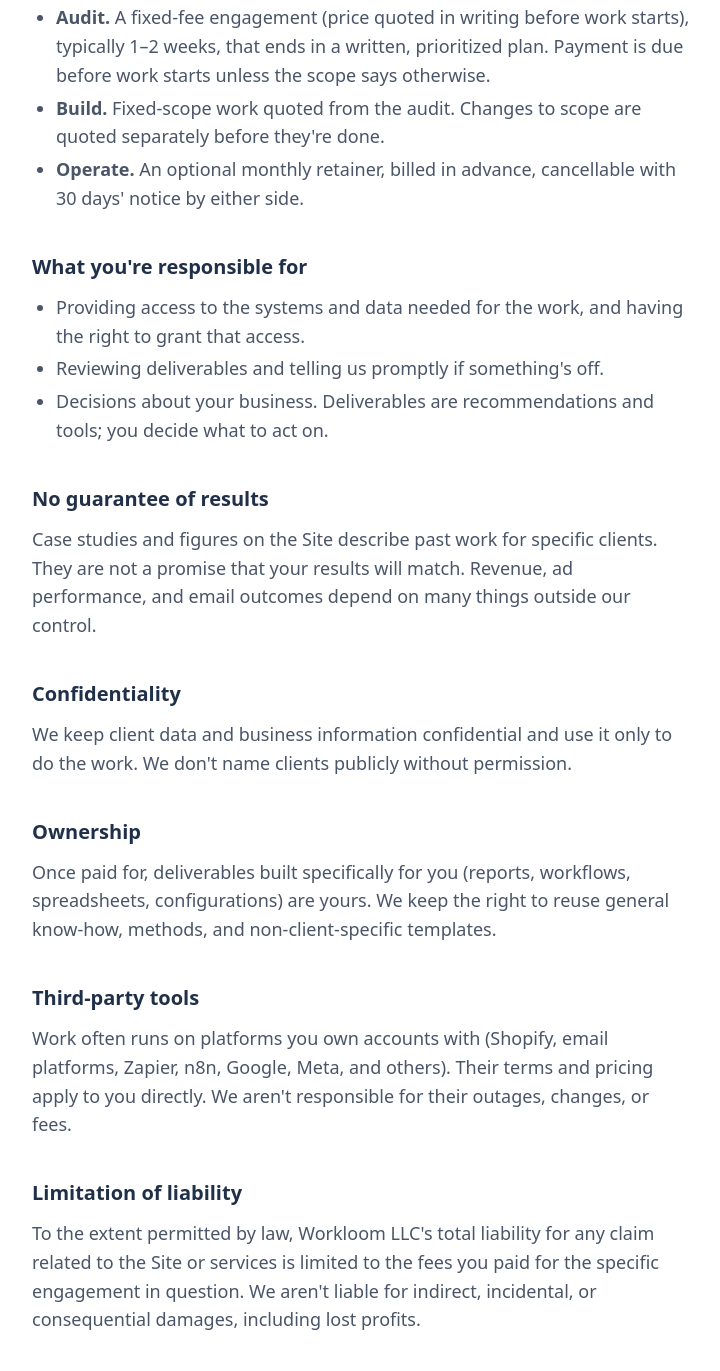
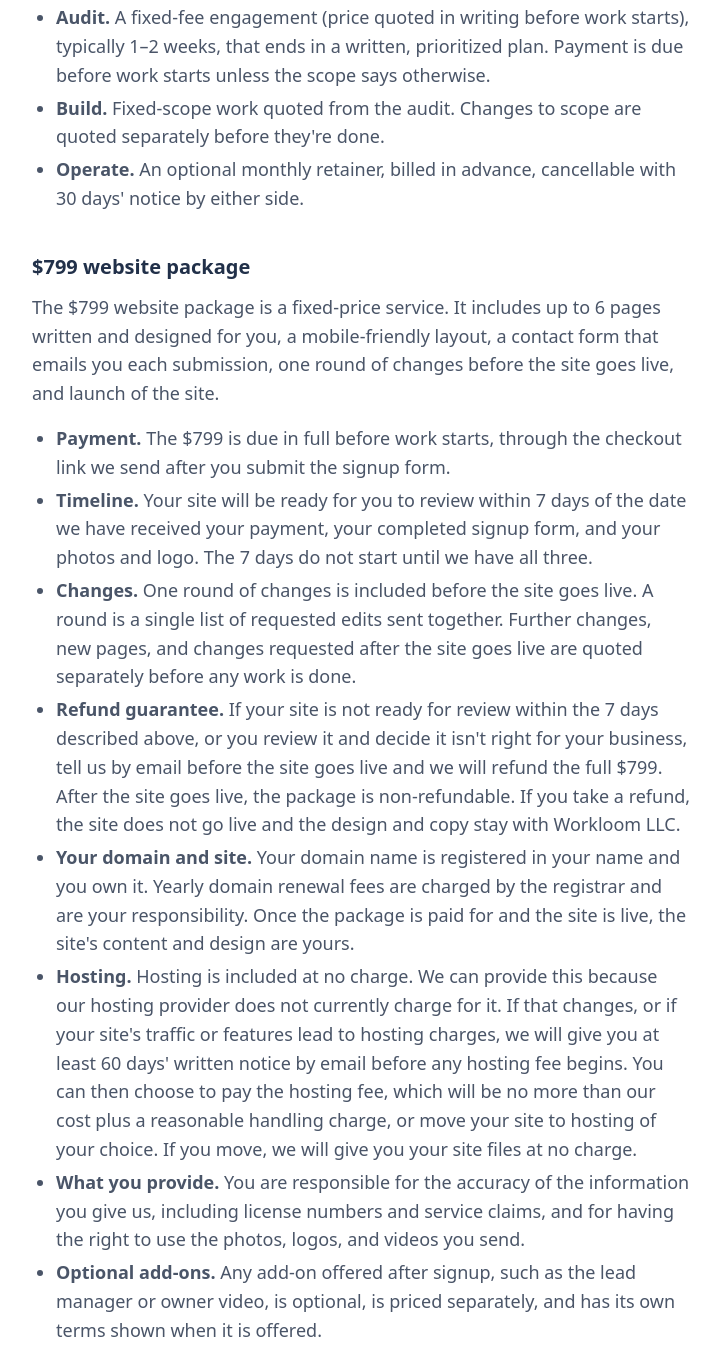
Before and after one commit to Number11/workloom-site, an Astro site: page /terms in a window 1280 px wide. Shown: the part 725-2096 px from the top of the page, without its empty margins (256-976 px from the left). Built offline with nearby package versions, Linux system fonts and the light colour scheme; Astro itself is replaced by a stand-in of ours; a script that the page names is missing.

Commit message:
$799 website package, refund and hosting.

```diff
--- a/public/799-website/index.html
+++ b/public/799-website/index.html
@@ -145,9 +145,9 @@
 <section style="padding-top:0">
 <div class="wrap narrow stack" style="gap:20px">
 <h2>Questions</h2>
-<div class="card"><h3>Is there a monthly fee?</h3><p class="muted">No. $799 covers the build and launch.</p></div>
+<div class="card"><h3>Is there a monthly fee?</h3><p class="muted">No. $799 covers the build and launch, and hosting is included at no charge. If hosting costs ever change, you'd get 60 days' notice and could move your site for free.</p></div>
 <div class="card"><h3>What if I don't have good photos?</h3><p class="muted">Send what you have from your phone. Job-site photos work well.</p></div>
-<div class="card"><h3>What if I don't have a domain name?</h3><p class="muted">We'll help you pick one, and it's registered in your name.</p></div>
+<div class="card"><h3>What if I don't have a domain name?</h3><p class="muted">We'll help you pick one, and it's registered in your name. The registrar's yearly renewal fee for the name is yours to pay.</p></div>
 <div class="card"><h3>Do I have to sign up for anything else?</h3><p class="muted">No. After you sign up we show you two optional add-ons, a lead manager and an owner video. Skip them if you only want the site.</p></div>
 <div class="card"><h3>Who builds it?</h3><p class="muted">Andy Funk at Workloom, here in Gilbert, Arizona.</p></div>
 </div>
--- a/src/data/site.ts
+++ b/src/data/site.ts
@@ -28,7 +28,7 @@ export const site = {
 
   // Legal dates
   privacyEffective: 'October 7, 2026',
-  termsEffective: 'October 7, 2026',
+  termsEffective: 'November 18, 2026',
 };
 
 export const cta = { label: 'Book a call', href: '/contact' };
--- a/src/pages/terms.astro
+++ b/src/pages/terms.astro
@@ -22,6 +22,19 @@ import { site } from '../data/site';
           <li><strong>Operate.</strong> An optional monthly retainer, billed in advance, cancellable with 30 days' notice by either side.</li>
         </ul>
 
+        <h2 id="website-package">$799 website package</h2>
+        <p>The $799 website package is a fixed-price service. It includes up to 6 pages written and designed for you, a mobile-friendly layout, a contact form that emails you each submission, one round of changes before the site goes live, and launch of the site.</p>
+        <ul>
+          <li><strong>Payment.</strong> The $799 is due in full before work starts, through the checkout link we send after you submit the signup form.</li>
+          <li><strong>Timeline.</strong> Your site will be ready for you to review within 7 days of the date we have received your payment, your completed signup form, and your photos and logo. The 7 days do not start until we have all three.</li>
+          <li><strong>Changes.</strong> One round of changes is included before the site goes live. A round is a single list of requested edits sent together. Further changes, new pages, and changes requested after the site goes live are quoted separately before any work is done.</li>
+          <li><strong>Refund guarantee.</strong> If your site is not ready for review within the 7 days described above, or you review it and decide it isn't right for your business, tell us by email before the site goes live and we will refund the full $799. After the site goes live, the package is non-refundable. If you take a refund, the site does not go live and the design and copy stay with {site.legalName}.</li>
+          <li><strong>Your domain and site.</strong> Your domain name is registered in your name and you own it. Yearly domain renewal fees are charged by the registrar and are your responsibility. Once the package is paid for and the site is live, the site's content and design are yours.</li>
+          <li><strong>Hosting.</strong> Hosting is included at no charge. We can provide this because our hosting provider does not currently charge for it. If that changes, or if your site's traffic or features lead to hosting charges, we will give you at least 60 days' written notice by email before any hosting fee begins. You can then choose to pay the hosting fee, which will be no more than our cost plus a reasonable handling charge, or move your site to hosting of your choice. If you move, we will give you your site files at no charge.</li>
+          <li><strong>What you provide.</strong> You are responsible for the accuracy of the information you give us, including license numbers and service claims, and for having the right to use the photos, logos, and videos you send.</li>
+          <li><strong>Optional add-ons.</strong> Any add-on offered after signup, such as the lead manager or owner video, is optional, is priced separately, and has its own terms shown when it is offered.</li>
+        </ul>
+
         <h2>What you're responsible for</h2>
         <ul>
           <li>Providing access to the systems and data needed for the work, and having the right to grant that access.</li>
@@ -30,7 +43,7 @@ import { site } from '../data/site';
         </ul>
 
         <h2>No guarantee of results</h2>
-        <p>Case studies and figures on the Site describe past work for specific clients. They are not a promise that your results will match. Revenue, ad performance, and email outcomes depend on many things outside our control.</p>
+        <p>Case studies and figures on the Site describe past work for specific clients. They are not a promise that your results will match. Revenue, ad performance, and email outcomes depend on many things outside our control. The refund guarantee for the $799 website package covers delivery and your approval of the site before it goes live. It is not a promise of leads, rankings, or sales.</p>
 
         <h2>Confidentiality</h2>
         <p>We keep client data and business information confidential and use it only to do the work. We don't name clients publicly without permission.</p>
```
